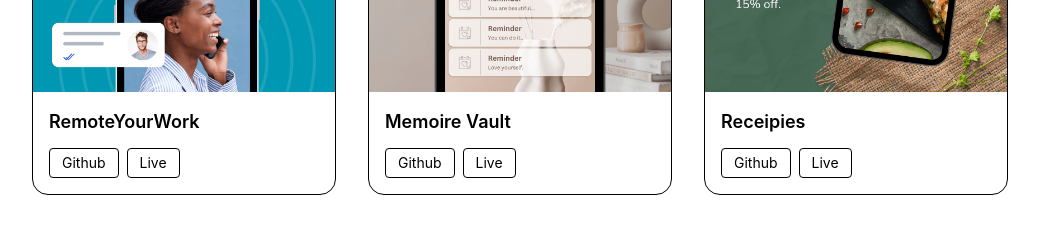
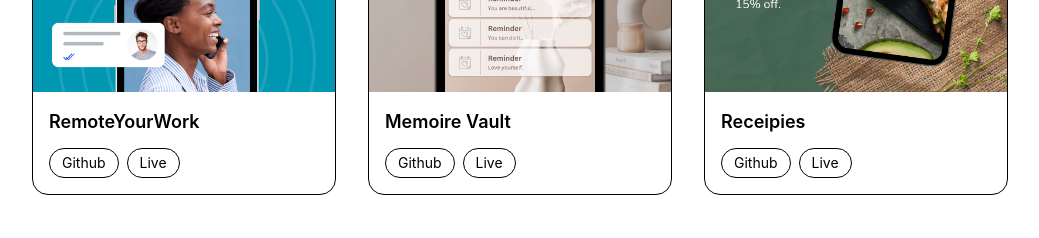
Before and after one commit to chivsovanchitra/my-portfolio, a React (Vite) app: page / in a window 1280 px wide. Shown: the part 2169-2407 px from the top of the page, without its empty margins (120-1159 px from the left). Built offline with nearby package versions, Linux system fonts and the light colour scheme.

Commit message:
add cursor pointer to btn

```diff
--- a/src/components/Profile.jsx
+++ b/src/components/Profile.jsx
@@ -19,14 +19,14 @@ export default function Profile() {
         <div className="flex gap-4 mt-6 justify-center md:justify-start">
           <button
             onClick={() => window.open("/assets/resume.pdf")}
-            className="px-6 py-3 rounded-full border hover:bg-black hover:text-white transition"
+            className="px-6 py-3 rounded-full border hover:bg-black hover:text-white transition cursor-pointer"
           >
             Download CV
           </button>
 
           <button
             onClick={() => (window.location.href = "#contact")}
-            className="px-6 py-3 rounded-full bg-black text-white hover:opacity-80 transition"
+            className="px-6 py-3 rounded-full bg-black text-white hover:opacity-80 transition cursor-pointer"
           >
             Contact
           </button>
--- a/src/components/Projects.jsx
+++ b/src/components/Projects.jsx
@@ -26,10 +26,10 @@ export default function Projects() {
               <h2 className="text-lg font-semibold">{p.title}</h2>
 
               <div className="flex gap-2 mt-3">
-                <button className="text-sm px-3 py-1 border rounded hover:bg-black hover:text-white transition">
+                <button className="text-sm px-3 py-1 border rounded-full hover:bg-black hover:text-white transition cursor-pointer">
                   Github
                 </button>
-                <button className="text-sm px-3 py-1 border rounded hover:bg-black hover:text-white transition">
+                <button className="text-sm px-3 py-1 border rounded-full hover:bg-black hover:text-white transition cursor-pointer">
                   Live
                 </button>
               </div>
```
